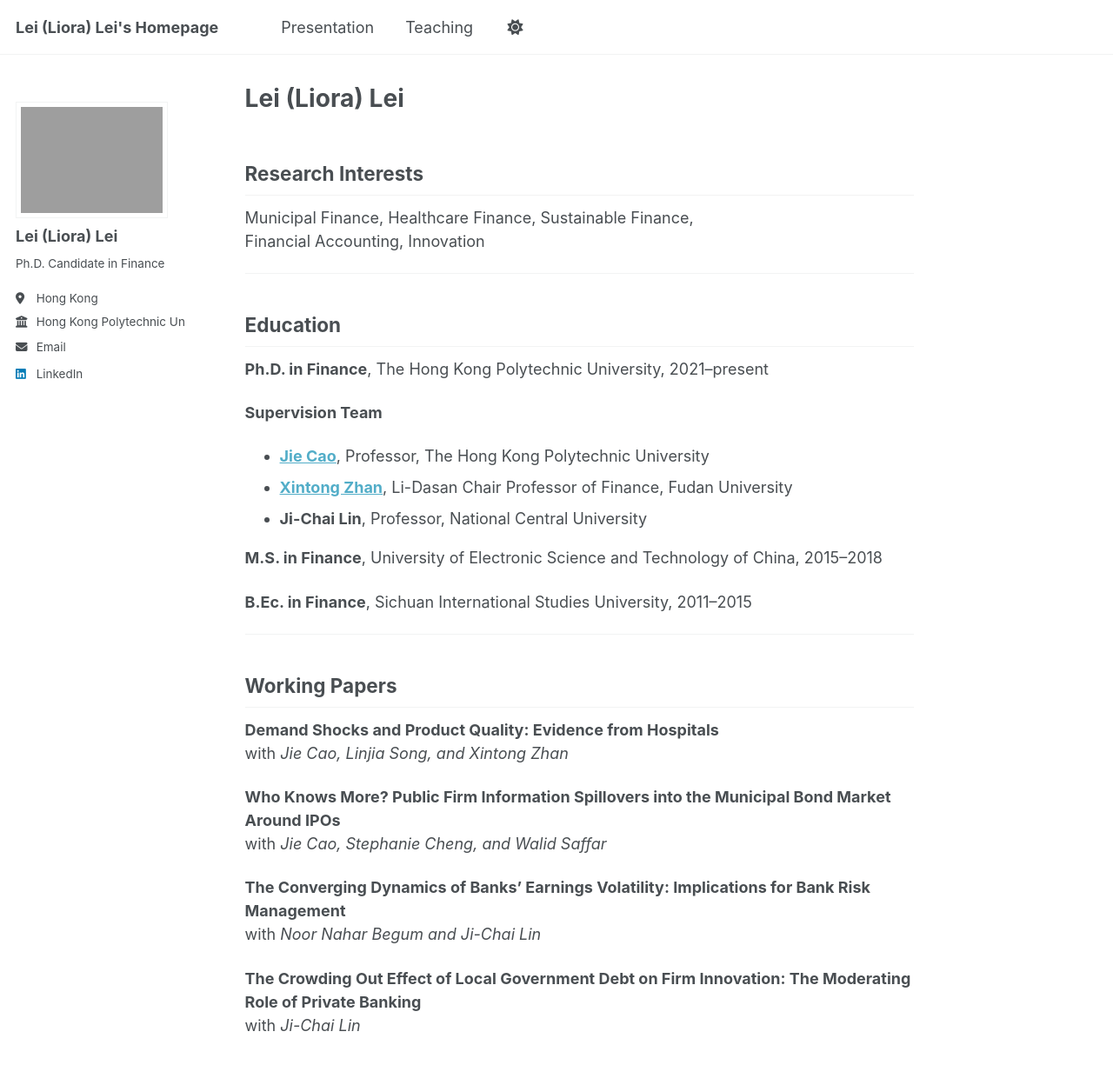
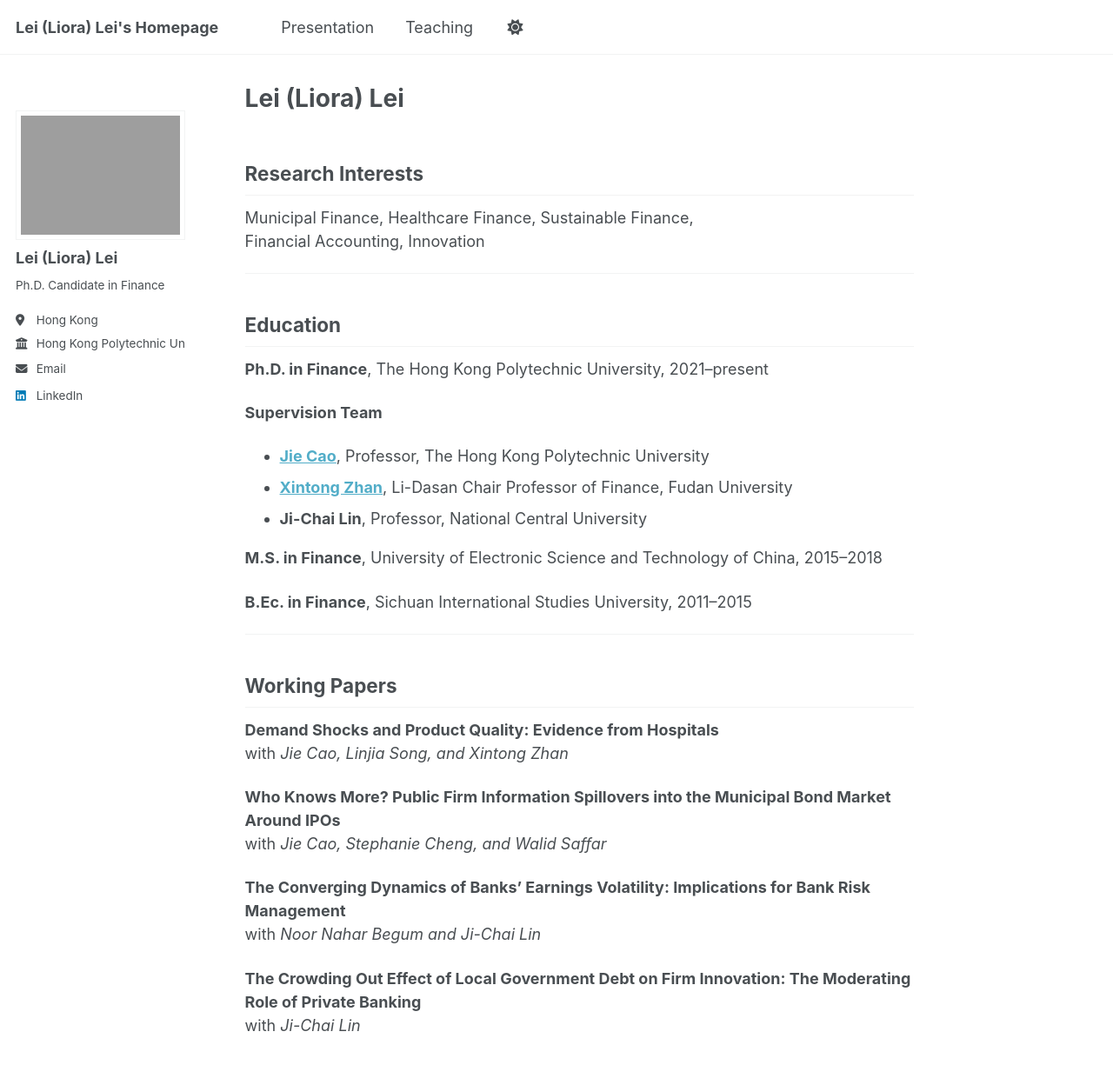
Before and after one commit to Liora-Lei/Lei-Lei, a Jekyll site: the page built from _pages/about.md, in a window 1280 px wide and 1400 px high. Shown: the top 1225 px of the window at 87% size. Built offline with Jekyll 4.4.1, drawn with Linux system fonts in a browser that asks for light colours; a script that is not in the unit is left out.

Commit message:
Update _sidebar.scss

```diff
--- a/_sass/layout/_sidebar.scss
+++ b/_sass/layout/_sidebar.scss
@@ -83,8 +83,7 @@
 .author__avatar {
   display: table-cell;
   vertical-align: top;
-  width: 36px;
-  // height: 36px;  // 仍可保留注释
+  width: 200px;     /* ← 让容器更宽一些，默认36太小 */
 
   @include breakpoint($large) {
     display: block;
@@ -93,13 +92,14 @@
   }
 
   img {
-    max-width: 175px;
-
-    // 关键修改部分 ↓↓↓
-    border-radius: 0;              // 改成0代表长方形；若想要圆角矩形改成 8px 或 12px
-    clip-path: none;               // 避免裁剪成圆形
+    max-width: 250px;    /* ← 控制头像图片的最大宽度 */
+    height: auto;        /* 自动保持比例 */
+    border-radius: 0;    /* 0 表示矩形；可改 10px 做成圆角矩形 */
+    clip-path: none;
     -webkit-clip-path: none;
-    object-fit: cover;             // 让图片裁切得更自然
+    object-fit: cover;   /* 让头像裁剪得自然 */
+    margin-top: 10px;    /* 给头像和上方内容一点距离 */
+    margin-bottom: 10px;
 
     @include breakpoint($large) {
       padding: 5px;
```
